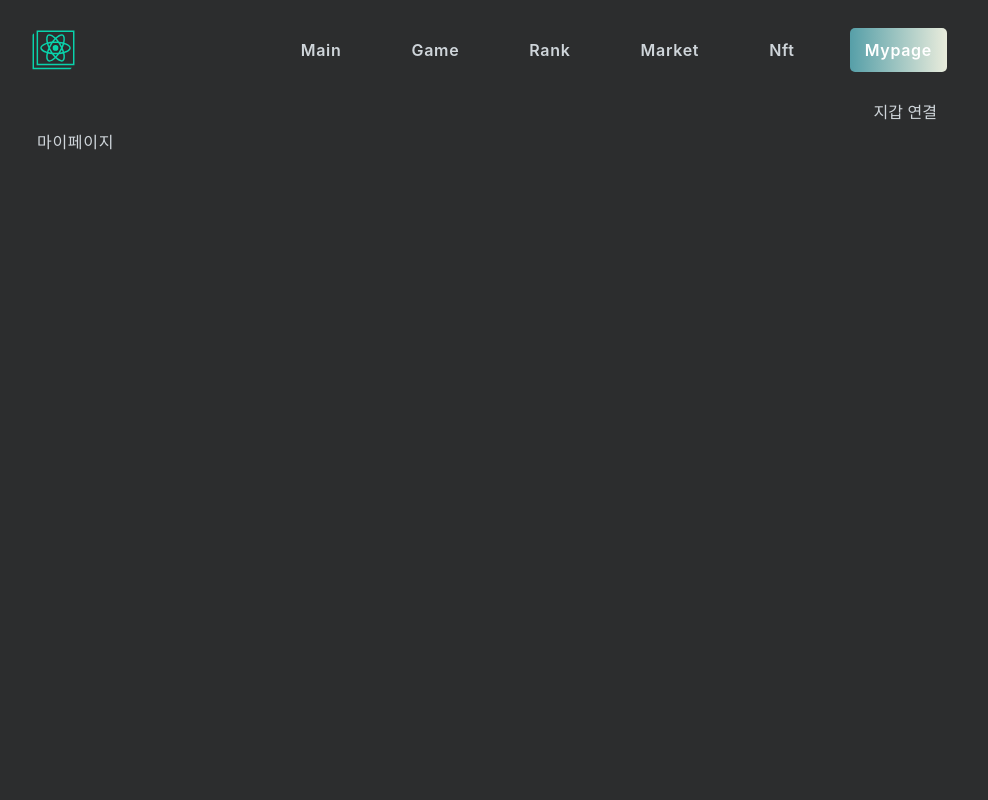
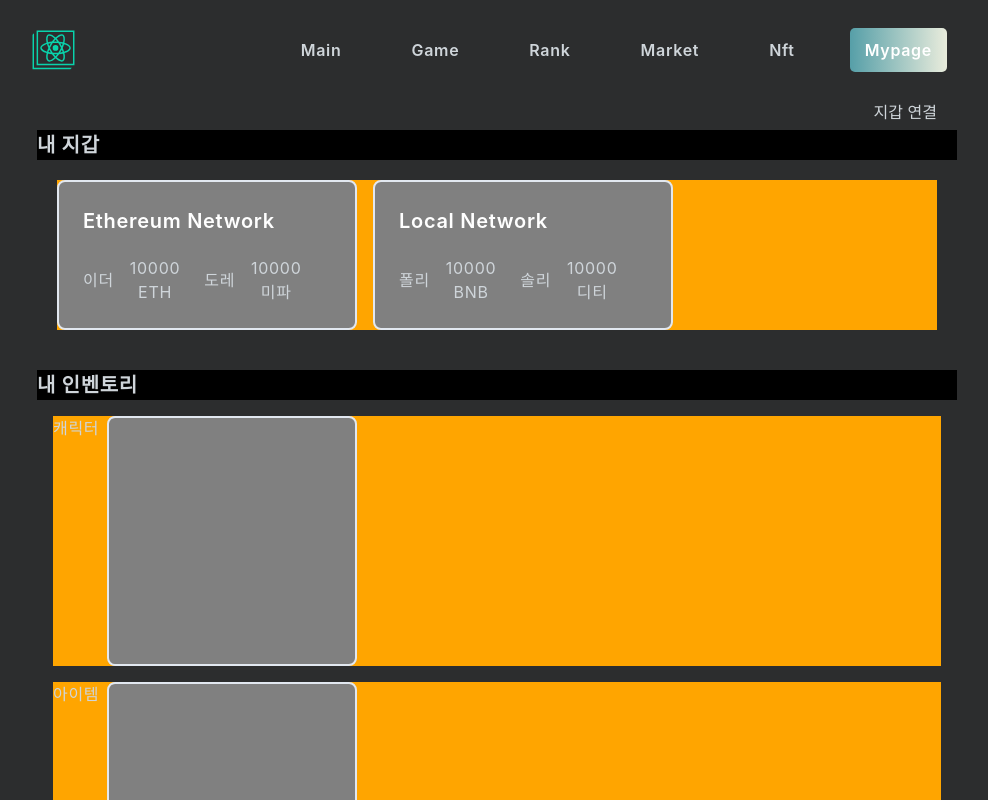
Before and after one commit to domisolidity/NFT_GAME, a React (Create React App) app in the folder client/: page /mypage in a window 1280 px wide. Shown: the top 800 px of the page, without its empty margins (143-1131 px from the left). Built offline with nearby package versions, Linux system fonts and the light colour scheme.

Commit message:
style : 인벤토리 컴포넌트 , 네트워트카드 컴포넌트 레이아웃

```diff
--- /dev/null
+++ b/client/src/components/inventoryCard/InventoryCard.jsx
@@ -0,0 +1,17 @@
+import React from "react";
+import { Box, Flex } from "@chakra-ui/react";
+
+const InventoryCard = () => {
+  return (
+    <Box
+      w={250}
+      h={250}
+      borderWidth="2px"
+      borderRadius="lg"
+      bg={"gray"}
+      mr={4}
+    ></Box>
+  );
+};
+
+export default InventoryCard;
--- /dev/null
+++ b/client/src/components/networkCard/NetworkCard.jsx
@@ -0,0 +1,34 @@
+import React from "react";
+import { Box, Flex } from "@chakra-ui/react";
+
+const NetworkCard = (props) => {
+  return (
+    <Box w={300} borderWidth="2px" borderRadius="lg" bg={"gray"} mr={4}>
+      <Box p="6">
+        <Box display="flex" alignItems="center">
+          <Box color="white" fontWeight="semibold" fontSize="xl">
+            {props.title}
+          </Box>
+        </Box>
+        <Flex mt={5}>
+          <Flex mr={6} alignItems="center">
+            <Box>{props.icon}</Box>
+            <Flex ml={4} flexDirection={"column"} alignItems={"center"}>
+              <Box>10000</Box>
+              <Box>{props.unit}</Box>
+            </Flex>
+          </Flex>
+          <Flex alignItems="center">
+            <Box>{props.tokenName}</Box>
+            <Flex ml={4} flexDirection={"column"} alignItems={"center"}>
+              <Box>10000</Box>
+              <Box>{props.tokenUnit}</Box>
+            </Flex>
+          </Flex>
+        </Flex>
+      </Box>
+    </Box>
+  );
+};
+
+export default NetworkCard;
--- a/client/src/pages/Mypage.jsx
+++ b/client/src/pages/Mypage.jsx
@@ -1,7 +1,52 @@
 import React from "react";
+import { Box, Flex } from "@chakra-ui/react";
+import NetworkCard from "../components/networkCard/NetworkCard";
+import InventoryCard from "../components/inventoryCard/InventoryCard";
 
 const Mypage = () => {
-  return <div>마이페이지</div>;
+  return (
+    <Box>
+      <Box>
+        <Box fontSize="xl" bg="black" fontWeight="bold">
+          내 지갑
+        </Box>
+        <Flex m={5} bg="orange">
+          <NetworkCard
+            title={"Ethereum Network"}
+            icon={"이더"}
+            unit={"ETH"}
+            tokenName={"도레"}
+            tokenUnit={"미파"}
+          />
+          <NetworkCard
+            title={"Local Network"}
+            icon={"폴리"}
+            unit={"BNB"}
+            tokenName={"솔리"}
+            tokenUnit={"디티"}
+          />
+        </Flex>
+      </Box>
+
+      <Box mb={10} />
+
+      <Box>
+        <Box fontSize="xl" bg="black" fontWeight="bold">
+          내 인벤토리
+        </Box>
+        <Flex m={4} bg="orange">
+          <Box mr={2} justifyItems="center">
+            캐릭터
+          </Box>
+          <InventoryCard />
+        </Flex>
+        <Flex m={4} bg="orange">
+          <Box mr={2}>아이템</Box>
+          <InventoryCard />
+        </Flex>
+      </Box>
+    </Box>
+  );
 };
 
 export default Mypage;
```
